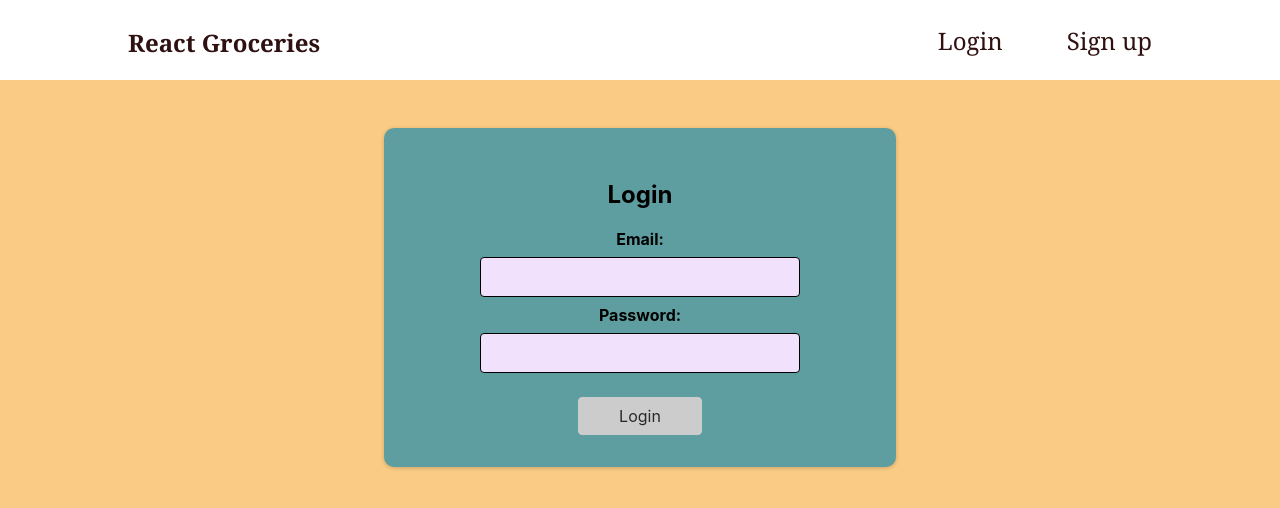
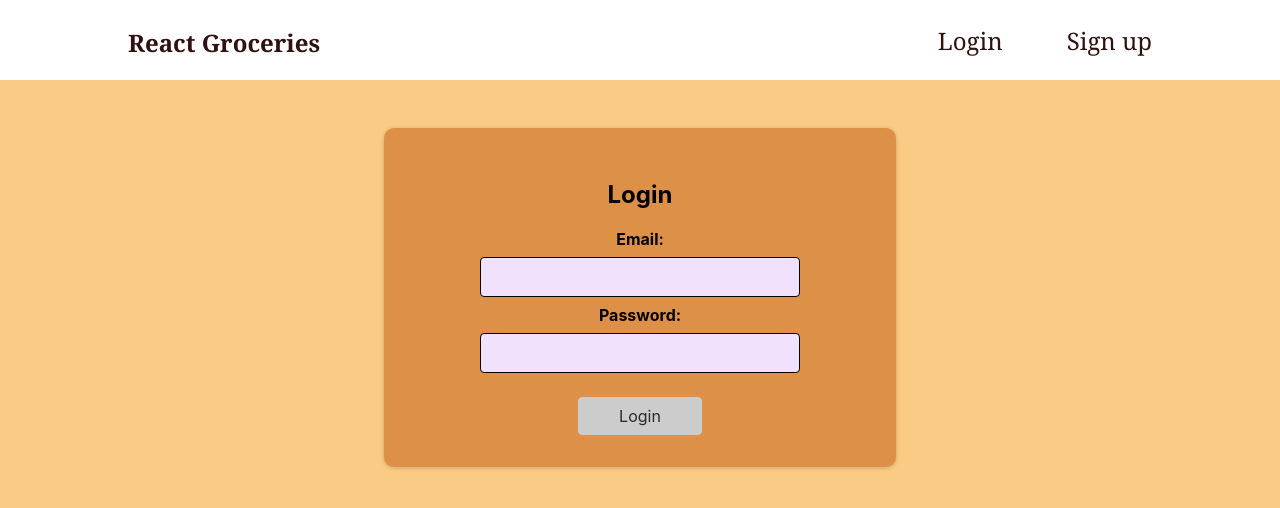
Before and after one commit to maggie-lw/portfolio-groceries, a Next.js app: page /log-in in a window 1280 px wide. Shown: the top 508 px of the page. Built offline with nearby package versions, Linux system fonts and the light colour scheme; no server answers.

Commit message:
CSS changes to Auth

```diff
--- a/components/Auth/LogInForm.module.css
+++ b/components/Auth/LogInForm.module.css
@@ -3,7 +3,7 @@
     width: 100%;
     max-width: 32rem;
     border-radius: 10px;
-    background-color: #5F9EA0;
+    background-color: #dd9048;
     box-shadow: 0 1px 4px rgba(0, 0, 0, 0.2);
     padding: 2rem;
     text-align: center;
--- a/components/Auth/SignUpForm.module.css
+++ b/components/Auth/SignUpForm.module.css
@@ -3,7 +3,7 @@
     width: 100%;
     max-width: 32rem;
     border-radius: 10px;
-    background-color: #5F9EA0;
+    background-color: #dd9048;
     box-shadow: 0 1px 4px rgba(0, 0, 0, 0.2);
     padding: 2rem;
     text-align: center;
```
